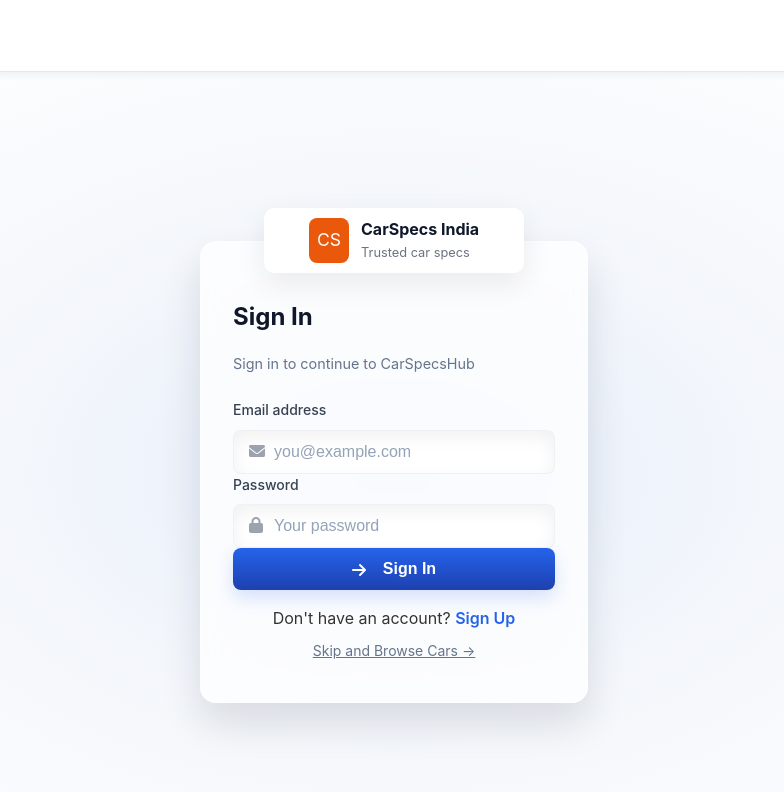
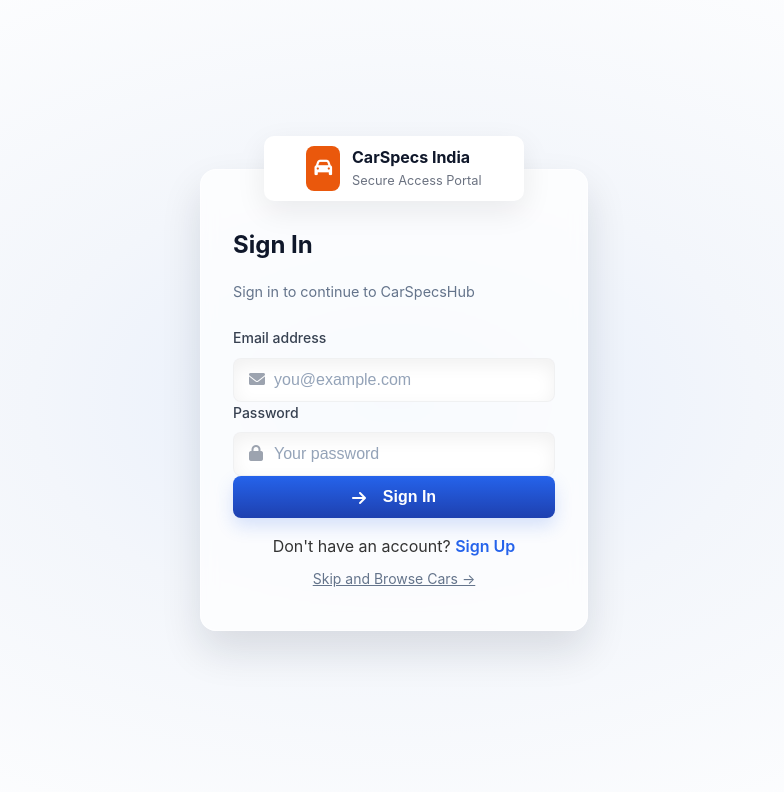
Before and after one commit to Vedanth-Rach/CarspecsHub_automiles, a website: page index.html in a window 1280 px wide. Shown: the whole page, without its empty margins (246-1030 px from the left). Drawn offline with Linux system fonts and the light colour scheme.

Commit message:
chore: user-requested commit and push

```diff
--- a/index.html
+++ b/index.html
@@ -10,23 +10,14 @@
     <!-- Page-specific styling is in styles.css -->
 </head>
 <body>
-    <!-- Full-width header for the login page -->
-    <header class="auth-header">
-        <div class="container header-inner">
-                <!-- logo-pill moved to top header for full-width presence -->
-        </div>
-    </header>
-
     <div class="hero">
         <div class="auth-wrapper">
             <div class="auth-card">
-
-                <!-- Floating logo pill (restored) -->
                 <div class="logo-pill" aria-hidden="true">
-                    <div class="logo-icon">CS</div>
+                    <div class="logo-icon"><i class="fas fa-car"></i></div>
                     <div class="logo-text">
                         <div class="logo-text-title">CarSpecs India</div>
-                        <div class="logo-text-sub">Trusted car specs</div>
+                        <div class="logo-text-sub">Secure Access Portal</div>
                     </div>
                 </div>
 
--- a/styles.css
+++ b/styles.css
@@ -1698,28 +1698,6 @@
     overflow: hidden;
 }
 
-/* Header specific to the login page: full-width, fixed at top */
-.auth-header {
-    position: fixed;
-    top: 0;
-    left: 0;
-    right: 0;
-    height: 72px;
-    background: white;
-    border-bottom: 1px solid #e5e7eb;
-    display: flex;
-    align-items: center;
-    z-index: 1100;
-    box-shadow: 0 2px 8px rgba(2,6,23,0.06);
-}
-.auth-header .header-inner {
-    display: flex;
-    align-items: center;
-}
-
-/* Push page content below the fixed header */
-body { padding-top: 72px; }
-
 .auth-wrapper {
     position: relative;
     width: 100%;
@@ -1752,7 +1730,6 @@
     gap: 0.75rem;
     min-width: 260px;
     justify-content: center;
-    z-index: 1150; /* ensure pill sits above fixed header */
 }
 
 .logo-pill .logo-icon {
```
